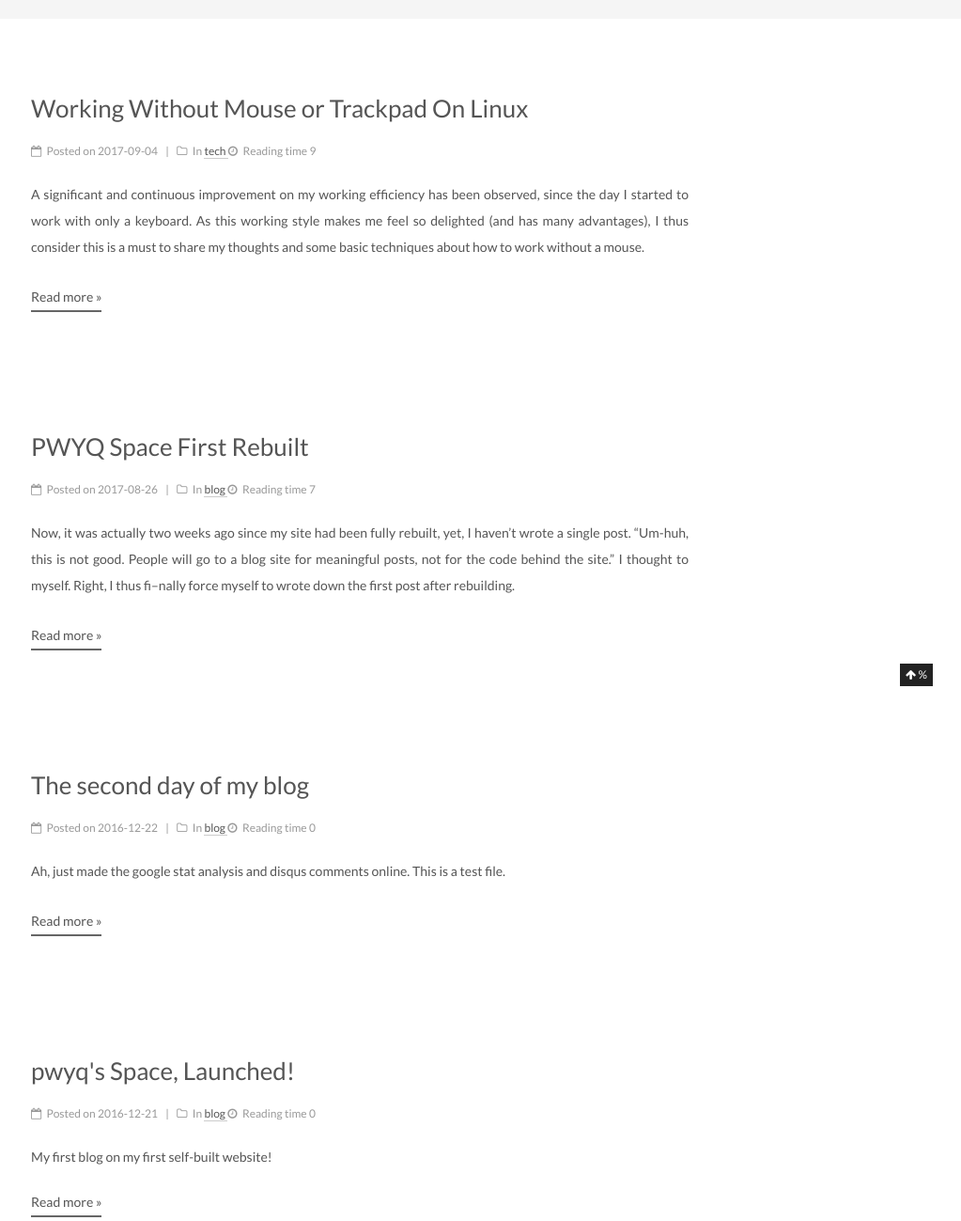
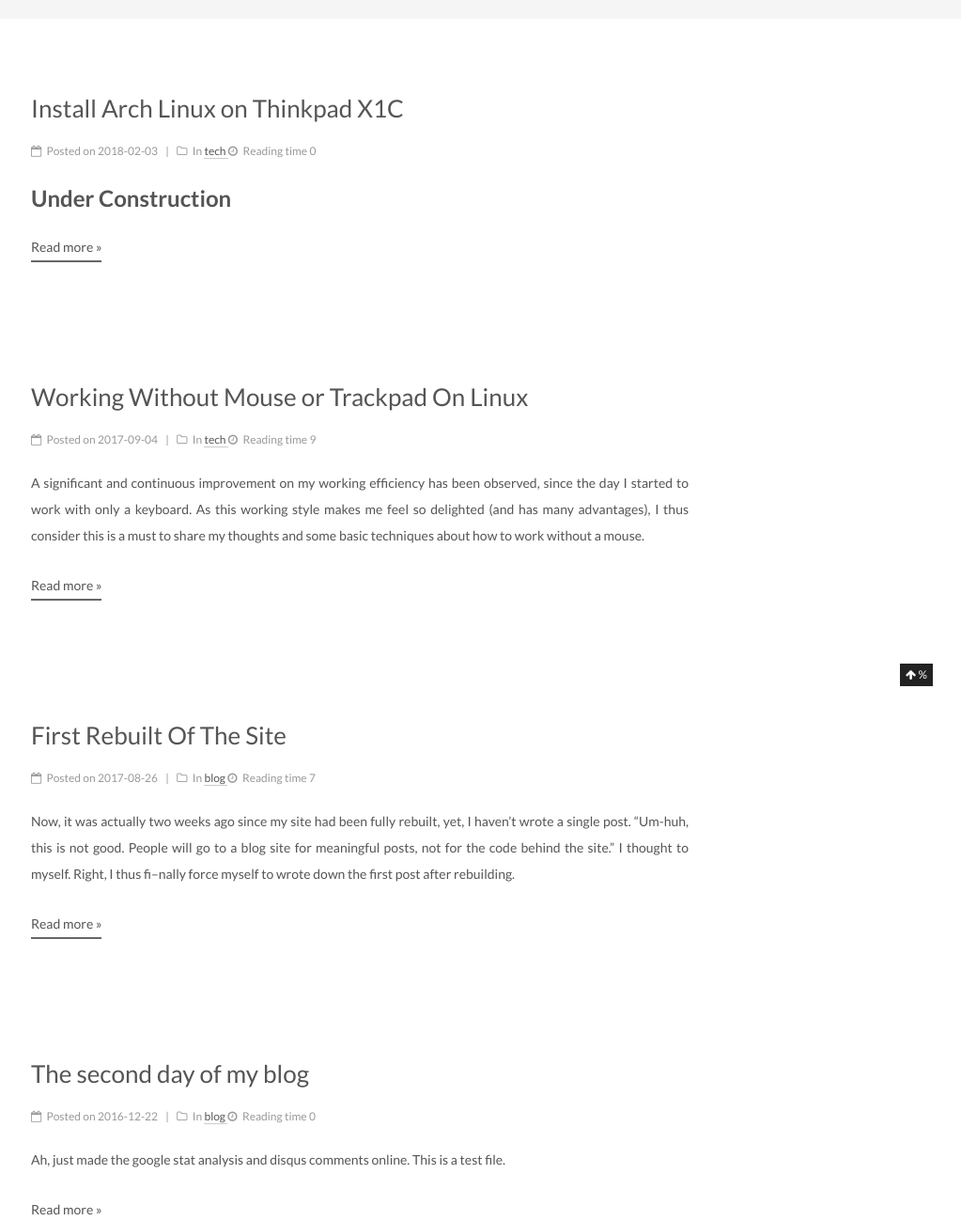
Before and after one commit to pwyq/blog, a Jekyll site: the page built from index.html, in a window 1280 px wide. Shown: the part 270-1569 px from the top of the page at 94% size, without its empty margins (257-1280 px from the left). Built offline with Jekyll 4.4.1, drawn with Linux system fonts in a browser that asks for light colours; the list of posts is cut into pages by our own code; grey boxes are pictures that could not be loaded.

Commit message:
[new] post

```diff
--- a/_posts/2017-08-26-Blog-First-Rebuilt.md
+++ b/_posts/2017-08-26-Blog-First-Rebuilt.md
@@ -1,5 +1,5 @@
 ---
-title: PWYQ Space First Rebuilt
+title: First Rebuilt Of The Site
 date: 2017-08-26
 categories:
     - blog
--- /dev/null
+++ b/_posts/2018-02-03-Arch-Linux-Install.md
@@ -0,0 +1,18 @@
+---
+title: Install Arch Linux on Thinkpad X1C
+date: 2018-02-03
+categories:
+    - tech
+tags:
+    - Arch
+    - Linux
+---
+
+# Under Construction
+
+I blew my Ubuntu OS three days ago.
+Long story short, I stuck in an infinite login loop, and I couldn't find a workaround to address the problem.
+Well, since I need to re-install my system anyway, why not try something new.
+Yet, it's still took me quite long time to configure everything in Arch.
+
+**Let's try if the first post can be sent out form Arch!**
```
Also changed, not shown: _posts/2017-09-04-Work-Without-Mouse-On-Linux.md (+1 -0 lines).
